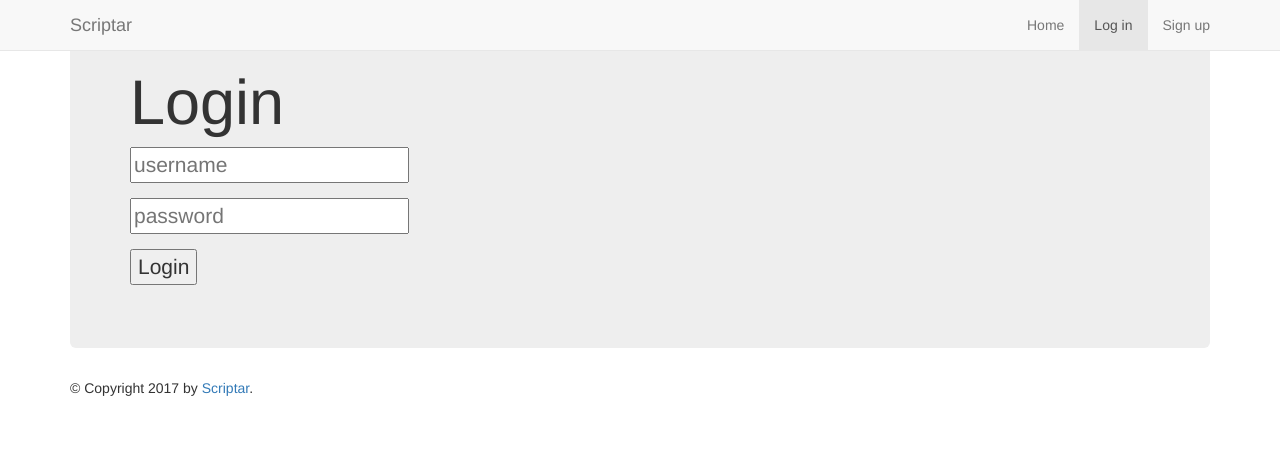
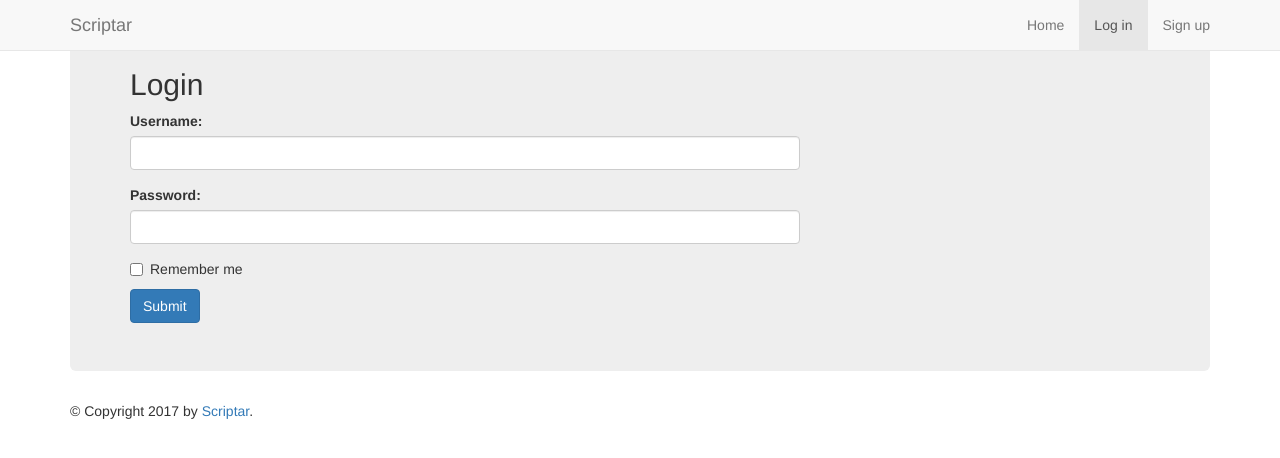
Before and after one commit to TheEdgeOfRage/scriptar, a Flask app: page /login in a window 1280 px wide. Shown: the top 458 px of the page. Run offline with Flask 2, Linux system fonts and the light colour scheme; some libraries are stand-ins or nearby versions.

Commit message:
[templates] Restructure login form

```diff
--- a/templates/login.html
+++ b/templates/login.html
@@ -4,11 +4,27 @@
 
 {% block content %}
 	<div class="jumbotron">
-		<h1>Login</h1>
-		<form method="post">
-			<p><input type=text name=username placeholder=username>
-			<p><input type=password name=password placeholder=password>
-			<p><input type=submit value=Login>
-		</form>
+		<h2>Login</h2>
+		<!--<form method="post">-->
+			<!--<p><input type=text name=username placeholder=username>-->
+			<!--<p><input type=password name=password placeholder=password>-->
+			<!--<p><input type=submit value=Login>-->
+		<!--</form>-->
+		<div class="row">
+			<form method="post" class="col-lg-8">
+				<div class="form-group">
+					<label for="username">Username:</label>
+					<input type="text" class="form-control" id="username" name="username">
+				</div>
+				<div class="form-group">
+					<label for="pwd">Password:</label>
+					<input type="password" class="form-control" id="pwd" name="password">
+				</div>
+				<div class="checkbox">
+					<label><input type="checkbox"> Remember me</label>
+				</div>
+				<button type="submit" class="btn btn-primary">Submit</button>
+			</form>
+		</div>
 	</div>
 {% endblock %}
--- a/templates/signup.html
+++ b/templates/signup.html
@@ -27,7 +27,8 @@
 					<label for="name">Name:</label>
 					<input type="text" class="form-control" id="name" name="name">
 				</div>
-				<button type="submit" class="btn btn-default">Submit</button>
+				<button type="submit" class="btn btn-primary">Submit</button>
+				<button type="reset" class="btn btn-default">Cancel</button>
 			</form>
 		</div>
 
```
